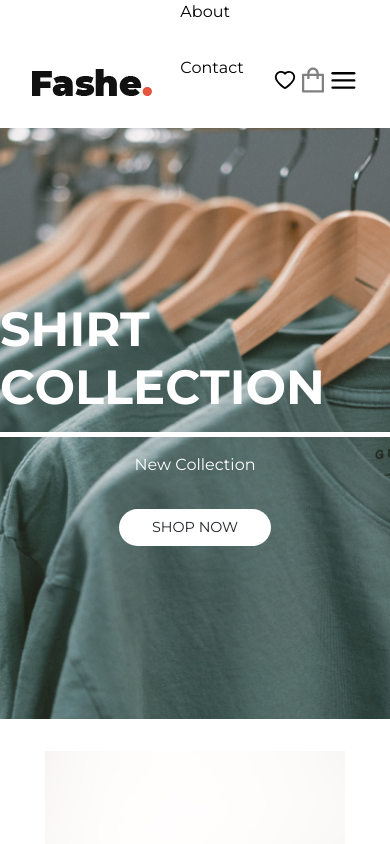
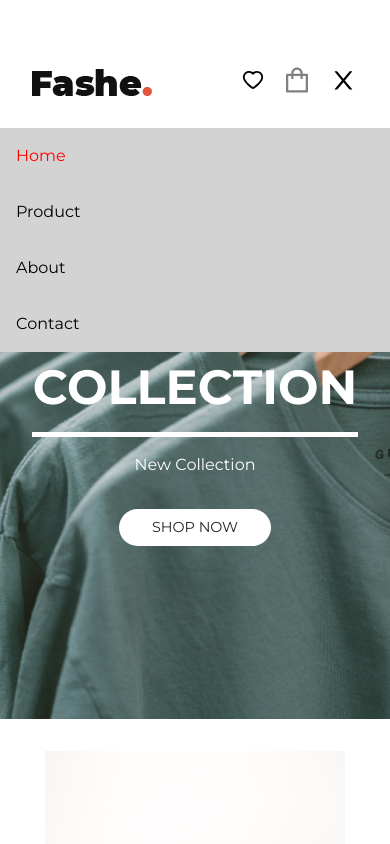
Before and after one commit to Jackmarrow/cs_projet_react_oussama_boussouf, a React (Create React App) app: page / in a window 390 px wide. Both pictures are taken after a click on the button 343 px from the left and 79 px from the top of the page. Shown: the top 844 px of the page. Built offline with nearby package versions, Linux system fonts and the light colour scheme.

Commit message:
Navbar responsiveness has been added

```diff
--- a/src/layouts/Navigation.js
+++ b/src/layouts/Navigation.js
@@ -1,25 +1,34 @@
 import { NavLink } from "react-router-dom";
 import logo from '../assets/images/logo.png.webp';
 import './Navigation.scss';
-import {AiOutlineHeart, AiOutlineShopping} from 'react-icons/ai';
+import {AiOutlineHeart, AiOutlineShopping, AiOutlineClose} from 'react-icons/ai';
 import {FiMenu} from 'react-icons/fi';
+import { useState } from "react";
+import {motion} from 'framer-motion';
 
 export const Navigation = () => {
+
+    const [showNav, setShowNav] = useState(false);
+
+    const displayNav = ()=>{
+        setShowNav(!showNav);
+    }
 
     return (
         <nav className="nav-bar px-2 pb-2">
             <img src={logo} alt="logo" />
-            <ul className="d-flex flex-column d-md-block">
-            <NavLink className="m-1"  to={"/"}>Home</NavLink>
-            <NavLink className="m-1"  to={"/product"}>Product</NavLink>
-            <NavLink className="m-1"  to={"/about"}>About</NavLink>
-            <NavLink className="m-1"  to={"/contact"}>Contact</NavLink>
+            <ul className={showNav ? 'visibleNav links d-flex flex-column' : 'links'}>
+            <NavLink onClick={displayNav} data-toggle="collapse" data-target="#navbarCollapse" className="m-1"  to={"/"}>Home</NavLink>
+            <NavLink onClick={displayNav} data-toggle="collapse" data-target="#navbarCollapse" className="m-1"  to={"/product"}>Product</NavLink>
+            <NavLink onClick={displayNav} data-toggle="collapse" data-target="#navbarCollapse" className="m-1"  to={"/about"}>About</NavLink>
+            <NavLink onClick={displayNav} data-toggle="collapse" data-target="#navbarCollapse" className="m-1"  to={"/contact"}>Contact</NavLink>
             </ul>
             <div className="d-flex align-items-center">
                 <button className="border-0 bg-transparent"> <AiOutlineHeart style={{height: '1.5rem', width: '1.5rem'}}/></button>
                 <span className="linedividel mx-2 d-none d-md-block"></span>
-                <button className="border-0 bg-transparent"> <AiOutlineShopping style={{height: '2rem', width: '2rem', color: 'gray'}}/> </button>
-                <button className="border-0 bg-transparent d-md-none"> <FiMenu style={{fontSize: '1.8rem'}} /></button>
+                <button className="border-0 bg-transparent mx-1 mx-md-0"> <AiOutlineShopping style={{height: '2rem', width: '2rem', color: 'gray'}}/> </button>
+                <button onClick={displayNav} className={showNav ? "d-none" : "border-0 bg-transparent d-md-none"}> <FiMenu style={{fontSize: '1.8rem'}} /></button>
+                <button onClick={displayNav} className={showNav ? "border-0 d-block bg-transparent d-md-none" : "d-none"}> <AiOutlineClose style={{fontSize: '1.8rem'}} /> </button>
             </div>
         </nav>
     )
--- a/src/layouts/Navigation.scss
+++ b/src/layouts/Navigation.scss
@@ -6,9 +6,21 @@
   display: flex;
   justify-content: space-between;
   align-items: flex-end;
-  position: relative;
+  position: fixed;
+  top: 0;
+  left: 0;
+  right: 0;
+  z-index: 2;
 
-  ul {
+  .links {
+    display: none;
+
+    @media (min-width: 768px) {
+      display: block;
+      background-color: transparent;
+      position: unset;
+    }
+
     a {
       text-decoration: none;
       color: black;
@@ -25,3 +37,11 @@
     height: 23px;
   }
 }
+
+.visibleNav{
+  position: fixed;
+  top: 8rem;
+  left: 0;
+  right: 0;
+  background-color: lightgray;
+}
--- a/src/pages/about/About.js
+++ b/src/pages/about/About.js
@@ -4,7 +4,7 @@ import shirtHanging from "../../assets/images/shirt-hanging.jpg";
 
 export const About = () => {
   return (
-    <section className="about-section">
+    <section className="about-section pt-8">
       <div className="distorted-background d-flex justify-content-center align-items-center">
         <h2 className="text-white fw-bold">ABOUT</h2>
       </div>
--- a/src/pages/contact/Contact.js
+++ b/src/pages/contact/Contact.js
@@ -2,7 +2,7 @@ import "./Contact.scss";
 
 export const Contact = () => {
   return (
-    <section className="contact-section">
+    <section className="contact-section pt-8">
       <div className="distorted-background d-flex justify-content-center align-items-center">
         <h2 className="text-white fw-bold">CONTACT</h2>
       </div>
--- a/src/pages/home/components/HeroSection/HeroSection.js
+++ b/src/pages/home/components/HeroSection/HeroSection.js
@@ -4,7 +4,7 @@ import jeanCollection from '../../../../assets/images/events-2.jpg';
 
 export const HeroSection = () => {
   return (
-    <header className='hero-section d-flex flex-column justify-content-center align-items-center'>
+    <header className='hero-section mt-8 px-2 px-md-0 text-center d-flex flex-column justify-content-center align-items-center'>
         <h1 className='text-white fw-bold pb-1'>SHIRT COLLECTION</h1>
         <p className='text-white mt-1 mb-2'>New Collection</p>
         <button className='btn rounded-pill px-2 py-11 bg-white'>SHOP NOW</button>
--- a/src/pages/product/Product.js
+++ b/src/pages/product/Product.js
@@ -38,7 +38,7 @@ useEffect(()=>{
     }, [hasChanged])
 
   return (
-    <section className="product-section">
+    <section className="product-section pt-8">
       <div className="distorted-background d-flex flex-column justify-content-center align-items-center">
         <h2 className="text-white fw-bold">PRODUCT</h2>
         <p className="text-white fs-5">New Arrivals Women Collection</p>
```
